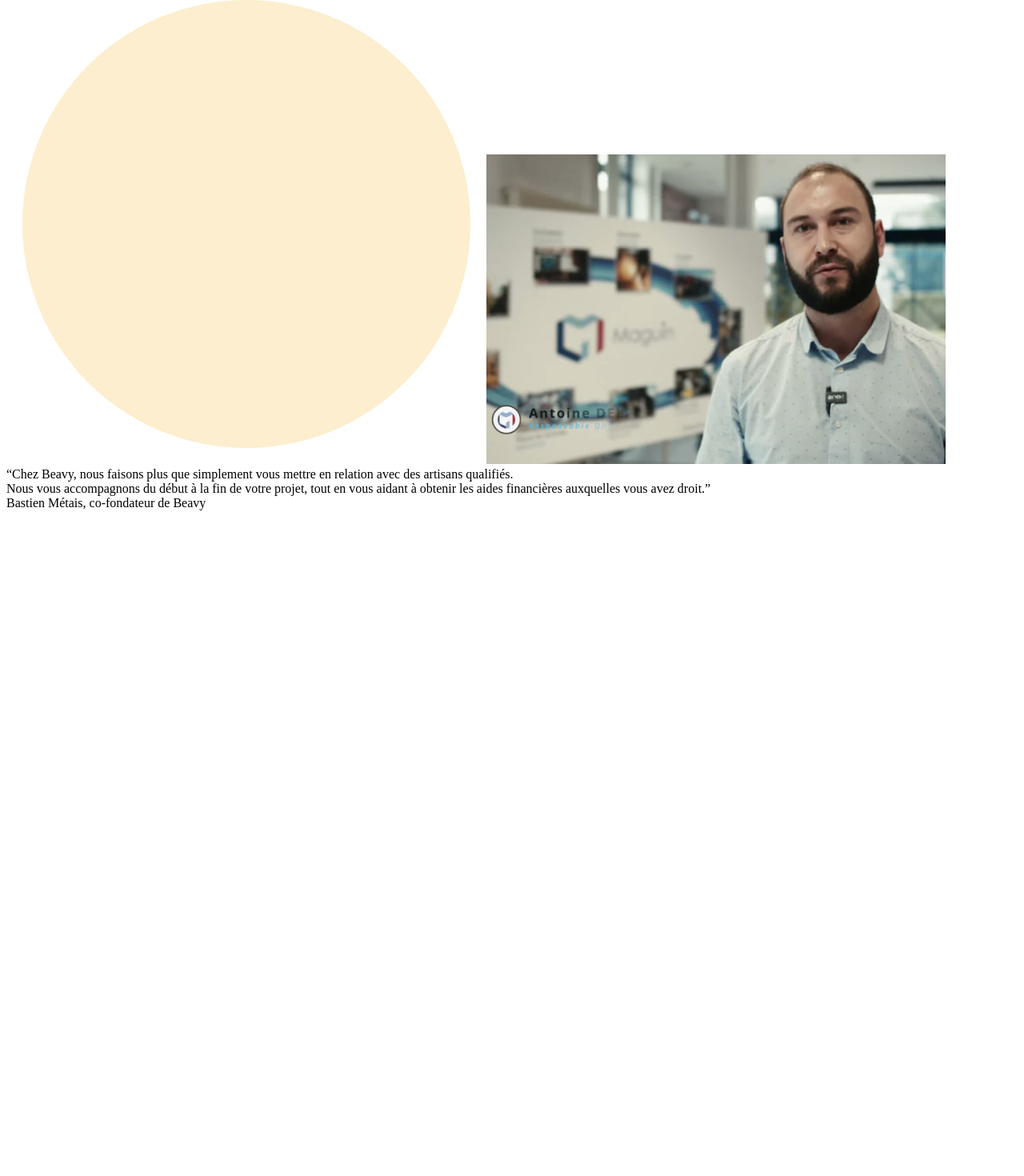
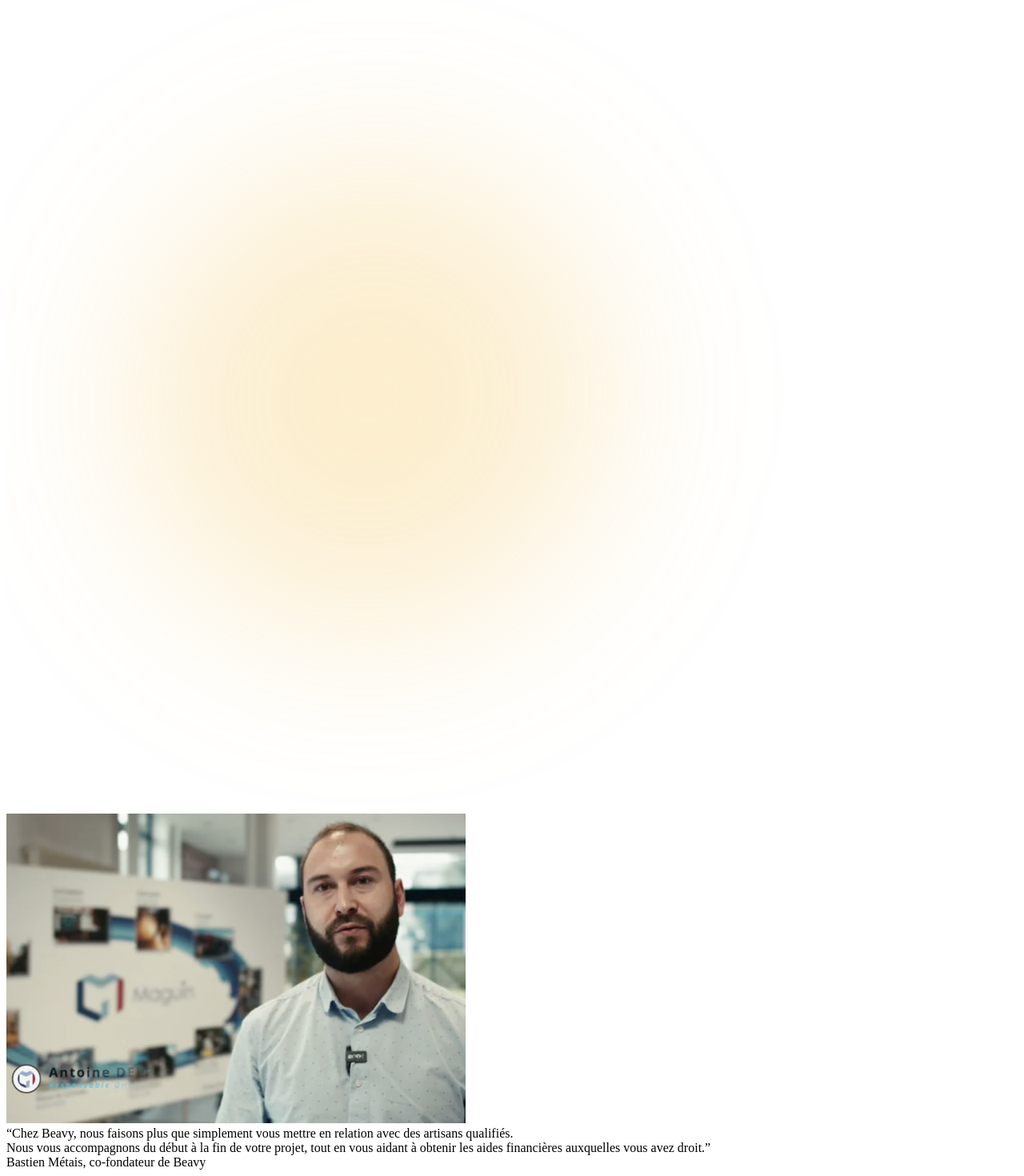
Before and after one commit to LaTroupeCastor/landing, a Vue app: page / in a window 1280 px wide. Shown: the part 2047-3517 px from the top of the page at 80% size. Before the commit the page ends 2693 px from the top, so only its background shows below. Built offline with nearby package versions, Linux system fonts and the light colour scheme; the HTML template or start-up script is replaced by a standard one.

Commit message:
section 2 terminé

```diff
--- a/src/components/SecondSection.vue
+++ b/src/components/SecondSection.vue
@@ -1,10 +1,10 @@
 <template>
   <div class="grid justify-between px-36">
     <div class="title-small-regular text-primary">Un accompagnement humain, des résultats concrets</div>
-    <div class="headline-medium-sbold w-[90%]">Beavy, votre partenaire pour une rénovation sereine.</div>
+    <div class="headline-medium-sbold w-[80%]">Beavy, votre partenaire pour une rénovation sereine.</div>
     <div class="flex pl-10 pt-16 gap-[20%] items-center">
-      <div class="relative w-[40%]">
-        <img src="../assets/circle_section_2.svg" alt="Circle" class="absolute top-1/2 left-1/2 transform -translate-x-1/2 -translate-y-1/2 w-[120%] -z-10" />
+      <img src="../assets/circle_section_2.svg" alt="Circle" class="absolute transform -translate-x-1/4" />
+      <div class="w-[40%]">
         <img src="../assets/crane.png" alt="Crane" class="relative w-full" />
       </div>
       <div class="flex-col w-[30%] body-large-regular">
```
Also changed, not shown: src/assets/circle_section_2.svg.
